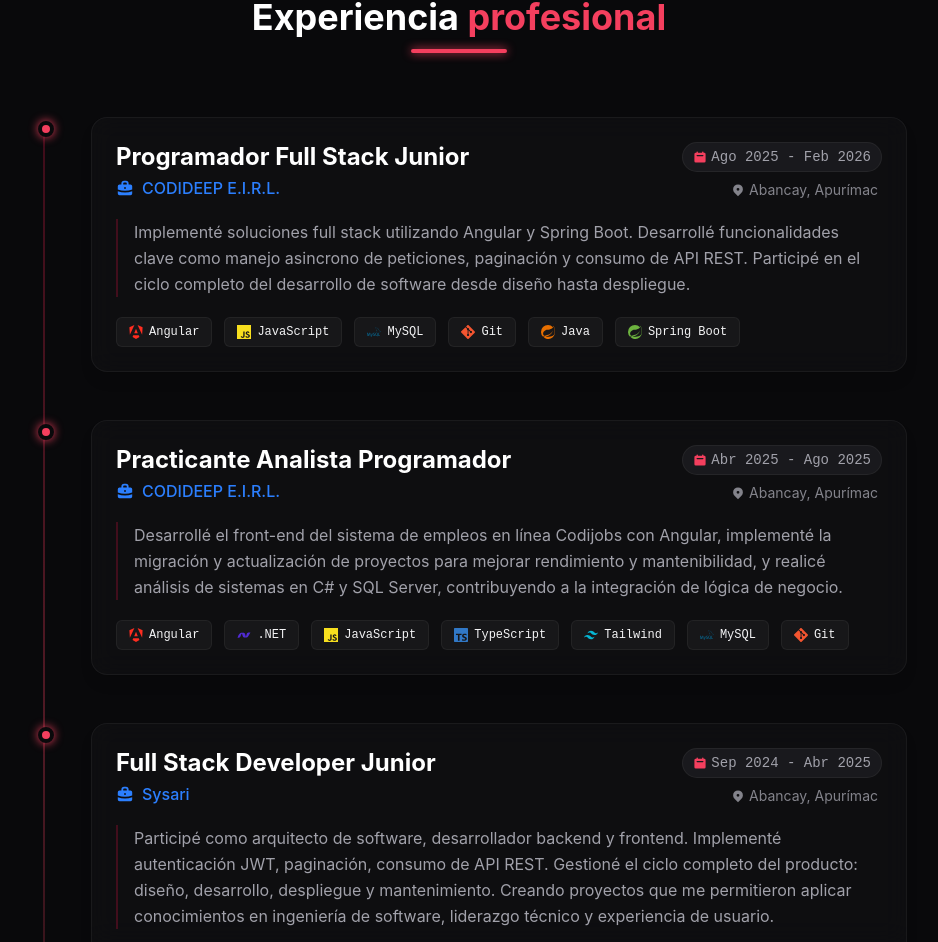
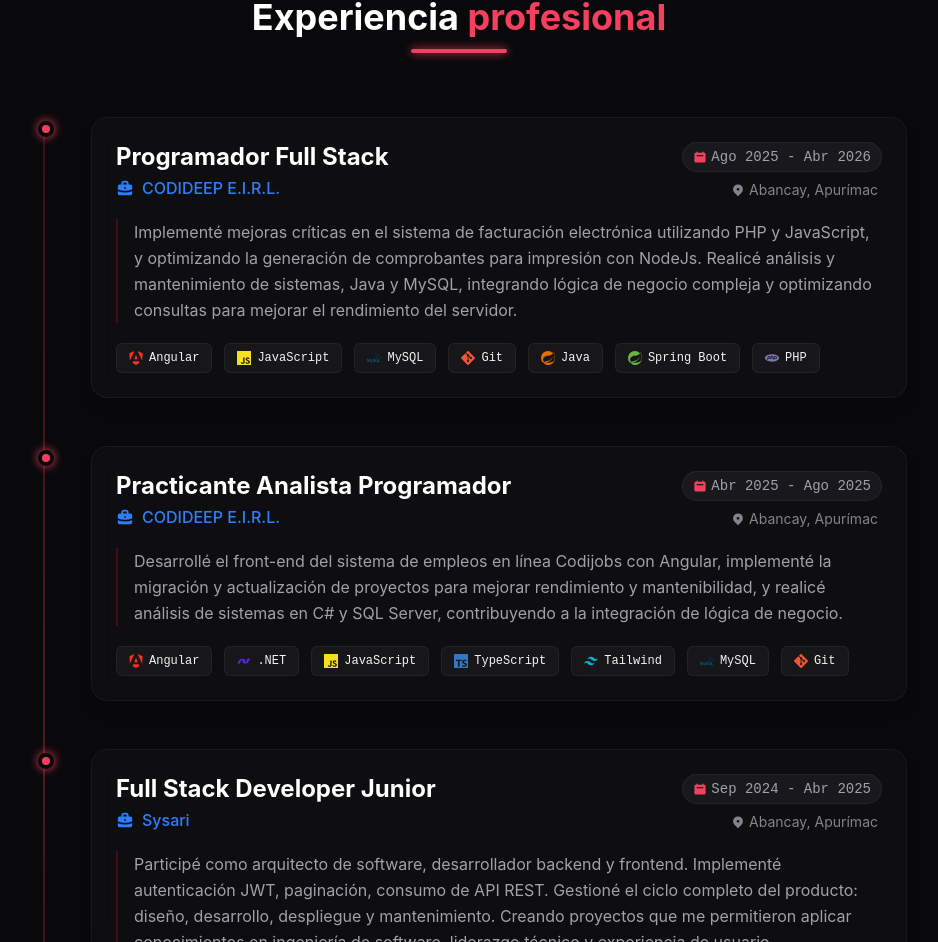
Before and after one commit to Luis3Fernando/Luis3Fernando, a React (Vite) app: page /#/ in a window 1280 px wide. Shown: the part 823-1765 px from the top of the page, without its empty margins (181-1119 px from the left). Built offline with nearby package versions, Linux system fonts and the light colour scheme.

Commit message:
Refactor: Update experience professional

```diff
--- a/src/data/experience.tsx
+++ b/src/data/experience.tsx
@@ -11,6 +11,7 @@ import {
   SiFigma,
   SiMysql,
   SiInternetcomputer,
+  SiPhp,
 } from "react-icons/si";
 import { DiDotnet } from "react-icons/di";
 
@@ -34,13 +35,13 @@ export interface ExperienceItem {
 export const EXPERIENCES: ExperienceItem[] = [
   {
     id: 1,
-    role: "Programador Full Stack Junior",
+    role: "Programador Full Stack",
     company: "CODIDEEP E.I.R.L.",
     companyUrl: "https://codideep.com/",
-    date: "Ago 2025 - Feb 2026",
+    date: "Ago 2025 - Abr 2026",
     location: "Abancay, Apurímac",
     description:
-      "Implementé soluciones full stack utilizando Angular y Spring Boot. Desarrollé funcionalidades clave como manejo asincrono de peticiones, paginación y consumo de API REST. Participé en el ciclo completo del desarrollo de software desde diseño hasta despliegue.",
+      "Implementé mejoras críticas en el sistema de facturación electrónica utilizando PHP y JavaScript, y optimizando la generación de comprobantes para impresión con NodeJs. Realicé análisis y mantenimiento de sistemas, Java y MySQL, integrando lógica de negocio compleja y optimizando consultas para mejorar el rendimiento del servidor.",
     tech: [
       { name: "Angular", icon: <SiAngular />, color: "#FF2D20" },
       { name: "JavaScript", icon: <SiJavascript />, color: "#F7DF1E" },
@@ -48,6 +49,7 @@ export const EXPERIENCES: ExperienceItem[] = [
       { name: "Git", icon: <SiGit />, color: "#F35530" },
       { name: "Java", icon: <SiSpring />, color: "#E76F00" },
       { name: "Spring Boot", icon: <SiSpring />, color: "#6DB33F" },
+      { name: "PHP", icon: <SiPhp />, color: "#777BB4" },
     ],
   },
   {
```
